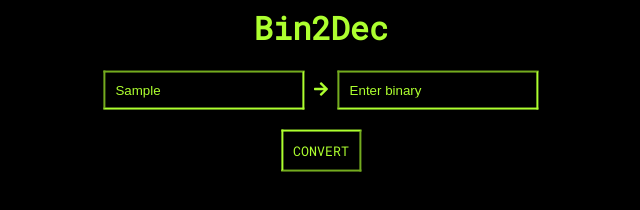
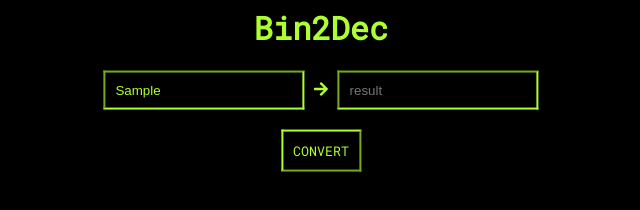
Before and after one commit to RioBits/Bin2Dec, a plain HTML site: page index.html in a window 1280 px wide. Both pictures are taken after typing "Sample" into the empty fields and a click on the button "CONVERT". Shown: the part 322-532 px from the top of the page, 319-959 px from the left. Drawn offline with Linux system fonts and the light colour scheme.

Commit message:
better code
renamed index.js -> script.js & better javascript code

```diff
--- a/index.html
+++ b/index.html
@@ -12,7 +12,7 @@
       crossorigin="anonymous"
     />
     <title>Bin2Dec</title>
-    <script defer src="index.js"></script>
+    <script defer src="script.js"></script>
   </head>
   <body>
     <div class="container">
--- a/index.js
+++ b/script.js
@@ -4,18 +4,12 @@ const button = document.getElementsByTagName('button')[0]
 button.addEventListener('click', () => {
   const binaryString = document.getElementById('input').value
 
-  if (binaryString.length > 8) {
-    output.value = 'up to 8 binary digits'
-    return
-  }
-
   const notBinaries = binaryString
     .split('')
     .filter((char) => char !== '0' && char !== '1')
 
-  if (notBinaries.length) {
-    output.value = 'Enter binary'
-    return
+  if (notBinaries.length || binaryString === '') {
+    return alert('Please enter binary digits')
   }
 
   const decimal = parseInt(binaryString, 2).toString(10)
```
